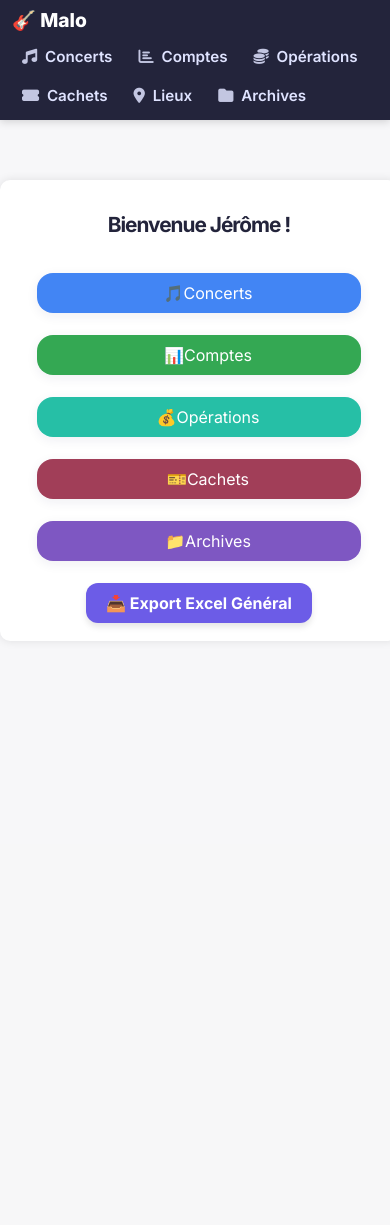
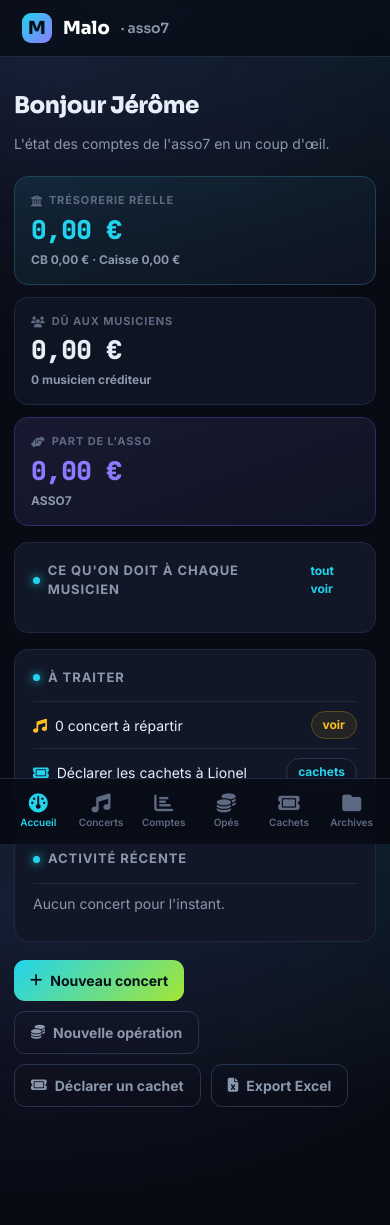
Before and after one commit to OdrAAdeKK/malo-comptes, a Flask app: page / in a window 390 px wide. Before the commit the page ends 625 px from the top, so only its background shows below. Run offline with Flask 3, Linux system fonts and the light colour scheme; some libraries are stand-ins or nearby versions.

Commit message:
feat(redesign): tableau de bord néon (fondation)
- Charte « Neon Arena » portée depuis OdraPong (static/neon.css) : fond sombre à
  halos, surfaces, accents cyan/lime/violet, polices Sora/Inter/JetBrains Mono,
  tuiles, cartes, badges, boutons, tables, formulaires, flash + barre d'onglets mobile.
- Coquille néon base_neon.html : topbar (marque + nav active + pilule saison),
  zone flash, tabbar mobile. Les autres pages gardent l'ancienne base le temps de la migration.
- Accueil transformé en TABLEAU DE BORD : trésorerie réelle (CB+caisse), dû aux
  musiciens, part ASSO7, liste « qui doit-on payer », à-traiter, activité récente,
  actions rapides — alimenté par get_etat_comptes (vraies données).
- context_processor saison_actuelle pour toutes les vues néon.

Vérifié desktop + mobile sur copie locale des données de prod.

Co-Authored-By: Claude Opus 4.8 <noreply@anthropic.com>

```diff
--- a/App.py
+++ b/App.py
@@ -152,17 +152,52 @@ COULEURS_MOIS = {
 
 # ------------ ROUTES DE BASE ------------
 
+@app.context_processor
+def _inject_globals():
+    from mes_utils import get_saison_actuelle
+    try:
+        return {"saison_actuelle": get_saison_actuelle()}
+    except Exception:
+        return {"saison_actuelle": ""}
+
+
 @app.route('/')
-def index():
-    # Option 1 : Afficher directement l'accueil
-    return render_template('accueil.html')
-
-    # Option 2 : Rediriger vers /accueil (décommenter la ligne ci-dessous si tu préfères)
-    # return redirect(url_for('accueil'))
-
 @app.route('/accueil')
 def accueil():
-    return render_template('accueil.html')
+    """Tableau de bord : état de la trésorerie + ce qu'on doit aux musiciens."""
+    from mes_utils import get_etat_comptes
+    tableau = get_etat_comptes()
+
+    musiciens = [r for r in tableau if not r.get('separateur') and not r.get('structure')]
+    structures = {r.get('nom'): r for r in tableau if r.get('structure')}
+
+    def _cred(nom):
+        return float((structures.get(nom) or {}).get('credit', 0.0) or 0.0)
+
+    treso_credit = _cred('TRESO ASSO7')
+    cb_credit = _cred('CB ASSO7')
+    caisse_credit = _cred('CAISSE ASSO7')
+    asso7_credit = _cred('ASSO7')
+
+    du_total = sum((m.get('credit') or 0.0) for m in musiciens if (m.get('credit') or 0.0) > 0.005)
+    nb_crediteurs = sum(1 for m in musiciens if (m.get('credit') or 0.0) > 0.005)
+    musiciens = sorted(musiciens, key=lambda m: (m.get('credit') or 0.0), reverse=True)
+
+    nb_a_repartir = Concert.query.filter(Concert.paye.is_(False)).count()
+
+    rec = Concert.query.order_by(Concert.date.desc()).limit(6).all()
+    recents = [{
+        'label': (c.lieu_obj.nom if c.lieu_obj else (c.lieu or '—')),
+        'date_fr': (c.date.strftime('%d/%m/%Y') if c.date else ''),
+        'paye': c.paye,
+    } for c in rec]
+
+    return render_template(
+        'accueil.html', active='accueil',
+        treso_credit=treso_credit, cb_credit=cb_credit, caisse_credit=caisse_credit, asso7_credit=asso7_credit,
+        du_total=du_total, nb_crediteurs=nb_crediteurs, musiciens=musiciens,
+        nb_a_repartir=nb_a_repartir, recents=recents,
+    )
 
 
 
--- /dev/null
+++ b/static/neon.css
@@ -0,0 +1,158 @@
+/* =============================================================================
+   Malo App — Design System « Neon Arena » (porté depuis OdraPong)
+   Thème néon sombre. Tous les composants ne référencent que des var(--token).
+   ============================================================================= */
+
+:root{
+  --radius:14px; --radius-lg:20px; --radius-sm:11px; --pill:999px;
+  --maxw:1080px;
+  --font-head:"Sora",system-ui,"Segoe UI",Roboto,sans-serif;
+  --font-body:"Inter",system-ui,"Segoe UI",Roboto,Arial,sans-serif;
+  --font-num:"JetBrains Mono",ui-monospace,SFMono-Regular,monospace;
+
+  --bg:#080b14;
+  --bg-grad1:rgba(34,211,238,.10); --bg-grad2:rgba(139,123,255,.10);
+  --surface:#111726; --surface-2:#0f1422; --surface-3:#0d111d;
+  --border:#1e2940; --border-2:#27344f;
+  --text:#e8eef7; --muted:#8b97ab; --dim:#5e6a82;
+  --accent:#22d3ee; --accent-2:#a3e635; --accent-3:#8b7bff;
+  --on-accent:#04111a;
+  --positive:#34e2a0; --negative:#fb7185; --warn:#fbbf24;
+  --chrome:rgba(8,11,20,.72);
+  --shadow:0 10px 30px rgba(0,0,0,.35);
+  color-scheme:dark;
+}
+
+/* =============================== BASE ====================================== */
+*{box-sizing:border-box}
+html,body{margin:0;padding:0}
+body{
+  font-family:var(--font-body); line-height:1.5; color:var(--text);
+  background:
+    radial-gradient(1100px 540px at 78% -8%, var(--bg-grad1), transparent 60%),
+    radial-gradient(900px 520px at 8% 8%, var(--bg-grad2), transparent 55%),
+    var(--bg);
+  background-attachment:fixed; min-height:100vh;
+  -webkit-font-smoothing:antialiased; text-rendering:optimizeLegibility;
+}
+a{color:inherit;text-decoration:none}
+h1,h2,h3{font-family:var(--font-head);margin:0;letter-spacing:-.02em;line-height:1.15;color:var(--text)}
+.num{font-family:var(--font-num);font-variant-numeric:tabular-nums;letter-spacing:-.02em}
+.muted{color:var(--muted)} .dim{color:var(--dim)}
+.up,.pos{color:var(--positive)} .down,.neg{color:var(--negative)}
+
+/* ============================== TOPBAR ==================================== */
+.topbar{
+  position:sticky;top:0;z-index:50;display:flex;align-items:center;gap:16px;
+  padding:13px 22px;background:var(--chrome);backdrop-filter:blur(14px);
+  border-bottom:1px solid var(--border);
+}
+.brand{display:flex;align-items:center;gap:11px;font-family:var(--font-head);font-weight:800;font-size:18px;color:#fff}
+.brand .logo{width:30px;height:30px;border-radius:9px;display:grid;place-items:center;color:var(--on-accent);font-weight:800;
+  background:linear-gradient(135deg,var(--accent),var(--accent-3))}
+.topnav{display:flex;gap:4px;margin-left:6px;flex-wrap:wrap}
+.topnav a{padding:9px 14px;border-radius:10px;color:var(--muted);font-weight:600;font-size:14px;transition:.12s;display:inline-flex;align-items:center;gap:7px}
+.topnav a:hover{color:var(--text);background:var(--surface)}
+.topnav a.on{color:var(--on-accent);background:linear-gradient(135deg,var(--accent),var(--accent-2))}
+.topbar-sp{flex:1}
+.topbar-pill{padding:8px 13px;border:1px solid var(--border-2);border-radius:var(--pill);color:var(--muted);font-size:13px;font-weight:600;white-space:nowrap}
+
+/* ===================== CONTENU + CONTENEUR ================================ */
+.wrap{max-width:var(--maxw);margin:0 auto;padding:26px 20px 56px}
+.wrap.wide{max-width:1400px}
+h1.page-title{font-size:28px;font-weight:800;margin:0 0 6px}
+.page-sub{color:var(--muted);font-size:14px;margin-bottom:22px}
+
+/* ============================== CARTES =================================== */
+.card{background:var(--surface);border:1px solid var(--border);border-radius:var(--radius);padding:18px}
+.card + .card{margin-top:16px}
+.card-title{font-size:13px;font-weight:700;color:var(--muted);text-transform:uppercase;letter-spacing:.07em;
+  margin:0 0 14px;display:flex;align-items:center;gap:8px}
+.card-title .dot{width:7px;height:7px;border-radius:50%;background:var(--accent);box-shadow:0 0 10px var(--accent)}
+.card-link{margin-left:auto;color:var(--accent);font-size:12px;font-weight:700;text-transform:none;letter-spacing:0}
+
+/* ============================ STAT TILES ================================= */
+.tiles{display:grid;grid-template-columns:repeat(auto-fit,minmax(180px,1fr));gap:12px}
+.tile{border:1px solid var(--border);border-radius:var(--radius);padding:15px 16px;background:var(--surface-2);position:relative;overflow:hidden}
+.tile .k{color:var(--dim);font-size:11px;font-weight:700;text-transform:uppercase;letter-spacing:.08em;display:flex;align-items:center;gap:6px}
+.tile .v{font-family:var(--font-num);font-weight:800;font-size:30px;margin-top:8px;line-height:1}
+.tile .d{font-size:12px;font-weight:700;margin-top:8px;color:var(--muted)}
+.tile.glow{background:linear-gradient(160deg,rgba(34,211,238,.10),var(--surface-2));border-color:#1d4456}
+.tile.glow .v{color:var(--accent)}
+.tile.glow-violet{background:linear-gradient(160deg,rgba(139,123,255,.12),var(--surface-2));border-color:#322b66}
+.tile.glow-violet .v{color:var(--accent-3)}
+
+/* ============================= BADGES/PILLS ============================== */
+.badge{display:inline-flex;align-items:center;gap:6px;padding:4px 11px;border-radius:var(--pill);font-size:12px;font-weight:700;
+  border:1px solid var(--border-2);background:var(--surface-2);color:var(--accent)}
+.badge.ok{color:var(--positive);border-color:#1f5a45;background:rgba(52,226,160,.08)}
+.badge.todo{color:var(--warn);border-color:#5a4a1d;background:rgba(251,191,36,.08)}
+.badge.no{color:var(--negative);border-color:#5a2733;background:rgba(251,113,133,.08)}
+
+/* ============================== BOUTONS ================================= */
+.btn{display:inline-flex;align-items:center;gap:8px;background:linear-gradient(135deg,var(--accent),var(--accent-2));color:var(--on-accent);
+  border:0;padding:10px 16px;border-radius:11px;font-weight:700;font-size:14px;cursor:pointer;transition:.12s;font-family:var(--font-body)}
+.btn:hover{filter:brightness(1.08)}
+.btn-ghost{background:transparent;border:1px solid var(--border-2);color:var(--muted)}
+.btn-ghost:hover{color:var(--text);background:var(--surface);filter:none}
+.btn-sm{padding:6px 11px;font-size:12px;border-radius:9px}
+
+/* =============================== TABLES ================================= */
+.table{width:100%;border-collapse:collapse;background:var(--surface);border:1px solid var(--border);border-radius:12px;overflow:hidden}
+.table th,.table td{padding:11px 13px;border-bottom:1px solid var(--border);text-align:left}
+.table thead th{background:var(--surface-3);color:var(--muted);font-size:12px;text-transform:uppercase;letter-spacing:.05em;font-weight:700}
+.table tbody tr:hover{background:var(--surface-2)}
+.table .amount{font-family:var(--font-num);text-align:right;font-variant-numeric:tabular-nums;white-space:nowrap}
+.table-scroll{width:100%;overflow-x:auto;-webkit-overflow-scrolling:touch}
+
+/* ===================== LIGNES « QUI DOIT QUOI » ========================= */
+.owe-row{display:flex;align-items:center;justify-content:space-between;gap:12px;padding:11px 0;border-top:1px solid var(--border)}
+.owe-row:first-child{border-top:0}
+.owe-name{font-weight:600}
+.owe-right{display:flex;align-items:center;gap:14px}
+.owe-amt{font-family:var(--font-num);font-weight:800;font-variant-numeric:tabular-nums}
+.feed-row{display:flex;align-items:center;justify-content:space-between;gap:10px;padding:9px 0;border-top:1px solid var(--border);font-size:14px}
+.feed-row:first-child{border-top:0}
+
+/* ============================ FORMULAIRES =============================== */
+label,.field-label{display:block;color:var(--muted);font-size:13px;font-weight:700;margin:0 0 6px}
+input[type=text],input[type=number],input[type=date],input[type=email],input[type=tel],input[type=password],select,textarea{
+  width:100%;background:var(--surface-2);color:var(--text);border:1px solid var(--border-2);border-radius:11px;
+  padding:10px 12px;font-size:15px;font-family:var(--font-body);transition:border-color .12s,box-shadow .12s}
+input:focus,select:focus,textarea:focus{outline:none;border-color:var(--accent);box-shadow:0 0 0 3px rgba(34,211,238,.15)}
+input::placeholder,textarea::placeholder{color:var(--dim)}
+.form-grid{display:grid;grid-template-columns:repeat(auto-fit,minmax(220px,1fr));gap:16px}
+
+/* ============================ FLASH MSG ================================= */
+.flash-zone{max-width:var(--maxw);margin:18px auto 0;padding:0 20px}
+.alert{padding:12px 15px;border-radius:11px;margin-bottom:10px;font-weight:600;background:var(--surface);border:1px solid var(--border);color:var(--text)}
+.alert-success{background:rgba(52,226,160,.08);border-color:#1f5a45;color:var(--positive)}
+.alert-danger,.alert-error{background:rgba(251,113,133,.08);border-color:#5a2733;color:var(--negative)}
+.alert-info{background:rgba(34,211,238,.08);border-color:#1d4456;color:var(--accent)}
+.alert-warning{background:rgba(251,191,36,.08);border-color:#5a4a1d;color:var(--warn)}
+.alert-message{background:var(--surface-2);border-color:var(--border-2);color:var(--text)}
+
+/* ====================== BARRE D'ONGLETS MOBILE ========================== */
+.tabbar{
+  position:fixed;left:0;right:0;bottom:0;z-index:50;display:none;
+  grid-template-columns:repeat(6,1fr);gap:2px;
+  padding:8px 8px calc(8px + env(safe-area-inset-bottom));
+  background:var(--chrome);backdrop-filter:blur(16px);border-top:1px solid var(--border);
+}
+.tabbar a{display:flex;flex-direction:column;align-items:center;gap:3px;padding:6px 0;color:var(--dim);font-size:10px;font-weight:600}
+.tabbar a i{font-size:19px;line-height:1}
+.tabbar a.on{color:var(--accent)}
+
+/* ============================== GRILLES ================================= */
+.dash-2{display:grid;grid-template-columns:repeat(auto-fit,minmax(260px,1fr));gap:16px}
+.actions-row{display:flex;gap:10px;flex-wrap:wrap;margin-top:18px}
+
+/* ============================= RESPONSIVE =============================== */
+@media (max-width:820px){
+  .topnav,.topbar-pill{display:none}
+  .tabbar{display:grid}
+  body{padding-bottom:78px}
+  .wrap{padding:18px 14px 40px}
+  h1.page-title{font-size:23px}
+  .tile .v{font-size:26px}
+}
--- a/templates/accueil.html
+++ b/templates/accueil.html
@@ -1,18 +1,83 @@
-{% extends 'base.html' %}
-{% block title %}Accueil{% endblock %}
+{% extends 'base_neon.html' %}
+{% block title %}Tableau de bord — Malo{% endblock %}
 {% block content %}
-<div class="container">
-    <h1>Bienvenue Jérôme&nbsp;!</h1>
-    <div class="menu">
-        <a href="{{ url_for('liste_concerts') }}" class="btn btn-blue"><span>🎵</span>Concerts</a>
-        <a href="{{ url_for('comptes') }}" class="btn btn-green"><span>📊</span>Comptes</a>
-        <a href="{{ url_for('operations') }}" class="btn btn-teal"><span>💰</span>Opérations</a>
-        <a href="{{ url_for('declarer_cachet') }}" class="btn btn-bordeaux"><span>🎫</span>Cachets</a>
-        <a href="{{ url_for('page_archives') }}" class="btn btn-violet"><span>📁</span>Archives</a>
-		<a href="{{ url_for('export_general') }}" class="bouton-export">📥 Export Excel Général</a>
 
+<h1 class="page-title">Bonjour Jérôme</h1>
+<p class="page-sub">L'état des comptes de l'asso7 en un coup d'œil.</p>
 
+<div class="tiles" style="margin-bottom:16px">
+  <div class="tile glow">
+    <div class="k"><i class="fas fa-building-columns"></i> Trésorerie réelle</div>
+    <div class="v num">{{ treso_credit|format_currency }}</div>
+    <div class="d">CB {{ cb_credit|format_currency }} · Caisse {{ caisse_credit|format_currency }}</div>
+  </div>
+  <div class="tile">
+    <div class="k"><i class="fas fa-users"></i> Dû aux musiciens</div>
+    <div class="v num">{{ du_total|format_currency }}</div>
+    <div class="d">{{ nb_crediteurs }} musicien{{ 's' if nb_crediteurs > 1 else '' }} créditeur{{ 's' if nb_crediteurs > 1 else '' }}</div>
+  </div>
+  <div class="tile glow-violet">
+    <div class="k"><i class="fas fa-handshake-angle"></i> Part de l'asso</div>
+    <div class="v num">{{ asso7_credit|format_currency }}</div>
+    <div class="d">ASSO7</div>
+  </div>
+</div>
 
+<div class="dash-2">
+
+  <div class="card">
+    <div class="card-title"><span class="dot"></span> Ce qu'on doit à chaque musicien
+      <a class="card-link" href="{{ url_for('comptes') }}">tout voir</a></div>
+    {% for m in musiciens %}
+      <div class="owe-row">
+        <span class="owe-name">{{ m.nom }}</span>
+        <span class="owe-right">
+          {% if m.credit > 0.005 %}
+            <span class="owe-amt pos">{{ m.credit|format_currency }}</span>
+            <a class="btn btn-sm" href="{{ url_for('operations') }}">payer</a>
+          {% elif m.credit < -0.005 %}
+            <span class="owe-amt neg">{{ m.credit|format_currency }}</span>
+            <span class="dim" style="font-size:12px">il doit</span>
+          {% else %}
+            <span class="owe-amt muted">{{ m.credit|format_currency }}</span>
+          {% endif %}
+        </span>
+      </div>
+    {% endfor %}
+  </div>
+
+  <div>
+    <div class="card">
+      <div class="card-title"><span class="dot"></span> À traiter</div>
+      <div class="feed-row">
+        <span><i class="fas fa-music" style="color:var(--warn)"></i>&nbsp; {{ nb_a_repartir }} concert{{ 's' if nb_a_repartir > 1 else '' }} à répartir</span>
+        <a class="badge todo" href="{{ url_for('liste_concerts') }}">voir</a>
+      </div>
+      <div class="feed-row">
+        <span><i class="fas fa-ticket" style="color:var(--accent)"></i>&nbsp; Déclarer les cachets à Lionel</span>
+        <a class="badge" href="{{ url_for('declarer_cachet') }}">cachets</a>
+      </div>
     </div>
+    <div class="card">
+      <div class="card-title"><span class="dot"></span> Activité récente</div>
+      {% for c in recents %}
+        <div class="feed-row">
+          <span>{{ c.label }} <span class="dim" style="font-size:12px">· {{ c.date_fr }}</span></span>
+          {% if c.paye %}<span class="badge ok">réparti</span>{% else %}<span class="badge todo">à répartir</span>{% endif %}
+        </div>
+      {% else %}
+        <div class="feed-row muted">Aucun concert pour l'instant.</div>
+      {% endfor %}
+    </div>
+  </div>
+
 </div>
+
+<div class="actions-row">
+  <a class="btn" href="{{ url_for('ajouter_concert') }}"><i class="fas fa-plus"></i> Nouveau concert</a>
+  <a class="btn btn-ghost" href="{{ url_for('operations') }}"><i class="fas fa-coins"></i> Nouvelle opération</a>
+  <a class="btn btn-ghost" href="{{ url_for('declarer_cachet') }}"><i class="fas fa-ticket"></i> Déclarer un cachet</a>
+  <a class="btn btn-ghost" href="{{ url_for('export_general') }}"><i class="fas fa-file-excel"></i> Export Excel</a>
+</div>
+
 {% endblock %}
--- /dev/null
+++ b/templates/base_neon.html
@@ -0,0 +1,56 @@
+<!DOCTYPE html>
+<html lang="fr">
+<head>
+  <meta charset="UTF-8">
+  <meta name="viewport" content="width=device-width, initial-scale=1">
+  <title>{% block title %}Malo{% endblock %}</title>
+  <link rel="preconnect" href="https://fonts.googleapis.com">
+  <link rel="preconnect" href="https://fonts.gstatic.com" crossorigin>
+  <link rel="stylesheet" href="https://fonts.googleapis.com/css2?family=Sora:wght@600;700;800&family=Inter:wght@400;500;600;700&family=JetBrains+Mono:wght@600;700;800&display=swap">
+  <link rel="stylesheet" href="{{ url_for('static', filename='neon.css') }}">
+  <link rel="stylesheet" href="https://cdnjs.cloudflare.com/ajax/libs/font-awesome/6.4.0/css/all.min.css">
+  {% block head_extra %}{% endblock %}
+</head>
+<body>
+  {% set nav = active|default('') %}
+  <header class="topbar">
+    <a class="brand" href="{{ url_for('accueil') }}">
+      <span class="logo">M</span> Malo<span class="muted" style="font-weight:600;font-size:14px"> · asso7</span>
+    </a>
+    <nav class="topnav">
+      <a href="{{ url_for('accueil') }}" class="{{ 'on' if nav=='accueil' }}"><i class="fas fa-gauge"></i> Tableau de bord</a>
+      <a href="{{ url_for('liste_concerts') }}" class="{{ 'on' if nav=='concerts' }}"><i class="fas fa-music"></i> Concerts</a>
+      <a href="{{ url_for('comptes') }}" class="{{ 'on' if nav=='comptes' }}"><i class="fas fa-chart-bar"></i> Comptes</a>
+      <a href="{{ url_for('operations') }}" class="{{ 'on' if nav=='operations' }}"><i class="fas fa-coins"></i> Opérations</a>
+      <a href="{{ url_for('declarer_cachet') }}" class="{{ 'on' if nav=='cachets' }}"><i class="fas fa-ticket"></i> Cachets</a>
+      <a href="{{ url_for('liste_lieux') }}" class="{{ 'on' if nav=='lieux' }}"><i class="fas fa-location-dot"></i> Lieux</a>
+      <a href="{{ url_for('page_archives') }}" class="{{ 'on' if nav=='archives' }}"><i class="fas fa-folder"></i> Archives</a>
+    </nav>
+    <span class="topbar-sp"></span>
+    <span class="topbar-pill"><i class="fas fa-calendar"></i> {{ saison_actuelle|default('') }}</span>
+  </header>
+
+  <div class="flash-zone">
+    {% with messages = get_flashed_messages(with_categories=true) %}
+      {% for category, message in messages %}
+        <div class="alert alert-{{ category or 'message' }}">{{ message }}</div>
+      {% endfor %}
+    {% endwith %}
+  </div>
+
+  <main class="wrap {% block wrap_class %}{% endblock %}">
+    {% block content %}{% endblock %}
+  </main>
+
+  <nav class="tabbar">
+    <a href="{{ url_for('accueil') }}" class="{{ 'on' if nav=='accueil' }}"><i class="fas fa-gauge"></i>Accueil</a>
+    <a href="{{ url_for('liste_concerts') }}" class="{{ 'on' if nav=='concerts' }}"><i class="fas fa-music"></i>Concerts</a>
+    <a href="{{ url_for('comptes') }}" class="{{ 'on' if nav=='comptes' }}"><i class="fas fa-chart-bar"></i>Comptes</a>
+    <a href="{{ url_for('operations') }}" class="{{ 'on' if nav=='operations' }}"><i class="fas fa-coins"></i>Opés</a>
+    <a href="{{ url_for('declarer_cachet') }}" class="{{ 'on' if nav=='cachets' }}"><i class="fas fa-ticket"></i>Cachets</a>
+    <a href="{{ url_for('page_archives') }}" class="{{ 'on' if nav=='archives' }}"><i class="fas fa-folder"></i>Archives</a>
+  </nav>
+
+  {% block scripts %}{% endblock %}
+</body>
+</html>
```
